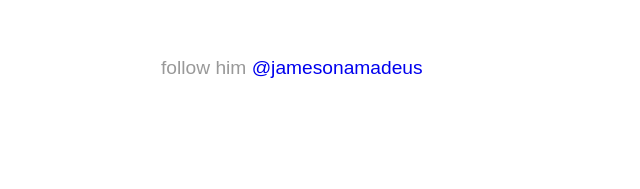
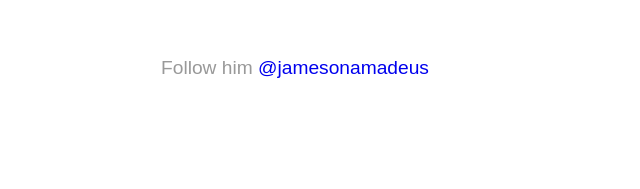
Before and after one commit to jamesonamadeus/sandbox, a plain HTML site: page index.html in a window 1280 px wide. Shown: the part 482-671 px from the top of the page, 406-1046 px from the left. Drawn offline with Linux system fonts and the light colour scheme; a web font is replaced by a local one.

Commit message:
Capital Follow

```diff
--- a/index.html
+++ b/index.html
@@ -27,7 +27,7 @@
                 <p>He's currently enrolled at SIB in the web design track with a huge appetite to learn and experiment not only in the UX/UI but the front-end development as well.</p>
                 <p>He strives to be a beautiful unicorn (designer|developer) someday~ </p>
                 <br>
-                <p>follow him <a href="https://twitter.com/jamesonamadeus">@jamesonamadeus</a></p>
+                <p>Follow him <a href="https://twitter.com/jamesonamadeus">@jamesonamadeus</a></p>
             </section>
             <br><br>
             <footer>
```
